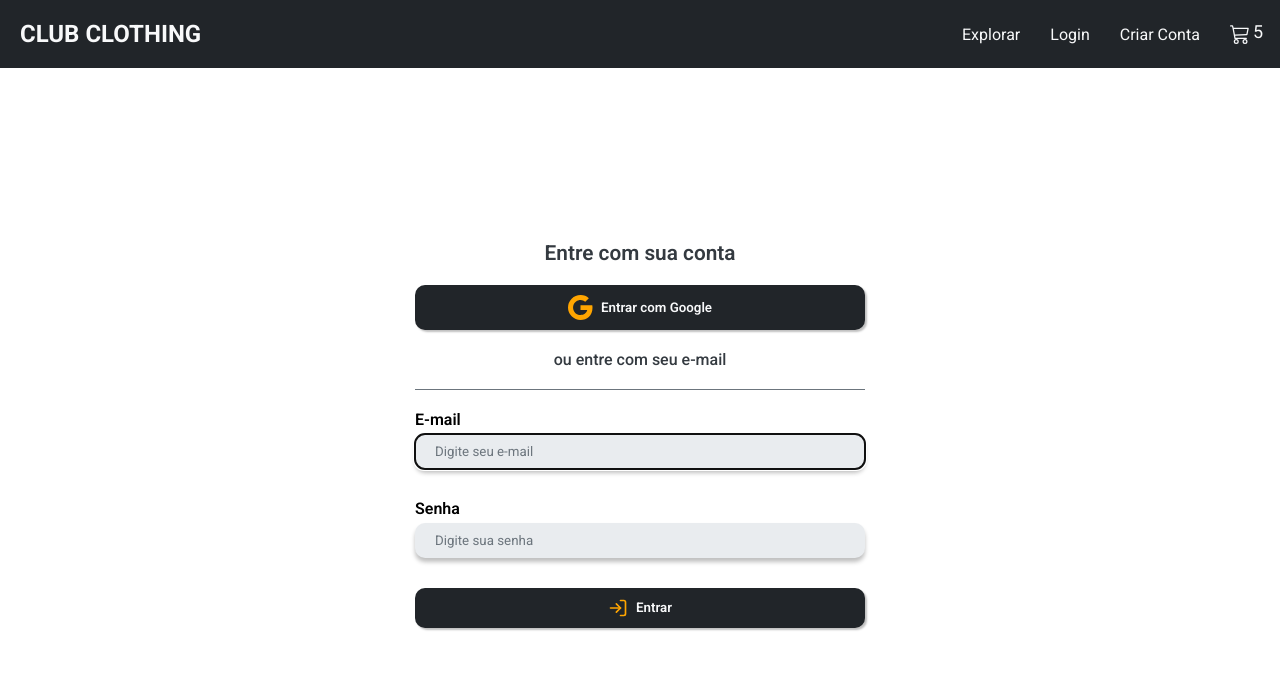
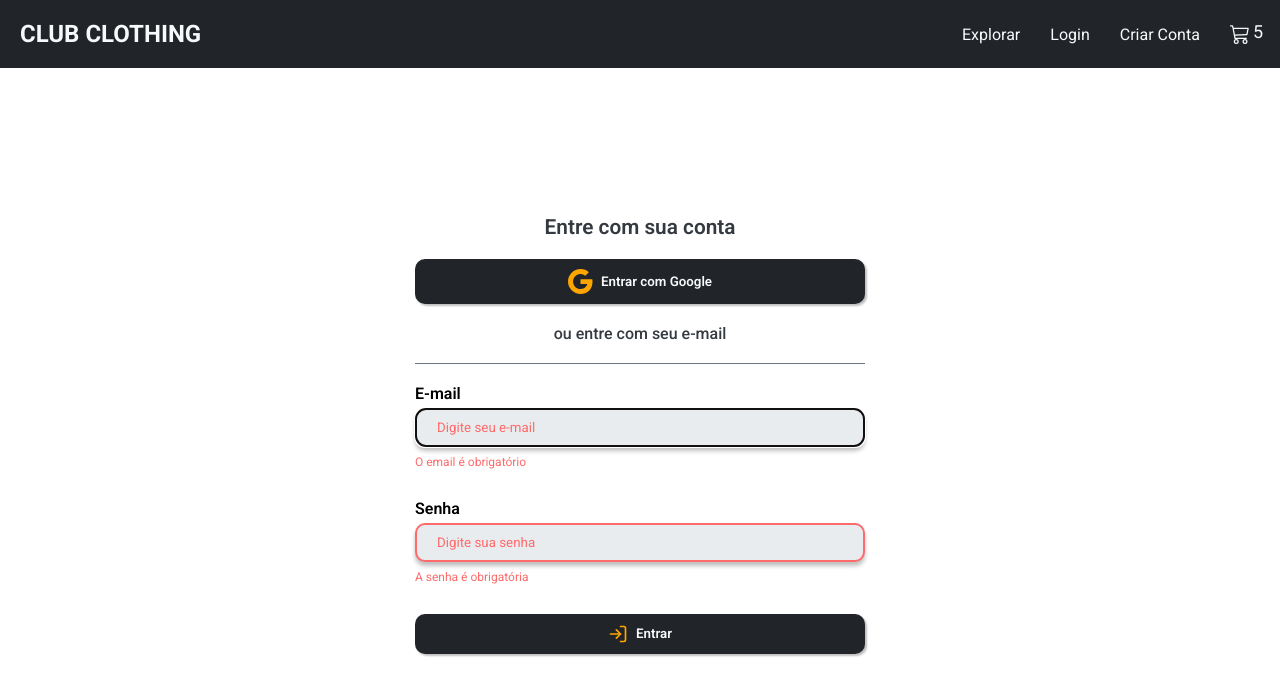
Before and after one commit to kleyton-ferreira/my-Ecommerce, a React (Create React App) app: page /login in a window 1280 px wide. Both pictures are taken after a click on the button "Entrar". Shown: the top 696 px of the page. Built offline with nearby package versions, Linux system fonts and the light colour scheme; no server answers.

Commit message:
feat: add input Error Message Components

```diff
--- a/package.json
+++ b/package.json
@@ -20,6 +20,7 @@
     "react-scripts": "5.0.1",
     "styled-components": "^6.3.12",
     "typescript": "^4.4.2",
+    "validator": "^13.15.26",
     "web-vitals": "^2.1.0"
   },
   "scripts": {
@@ -50,6 +51,7 @@
     "@eslint/css": "^1.0.0",
     "@eslint/js": "^10.0.1",
     "@types/styled-components": "^5.1.36",
+    "@types/validator": "^13.15.10",
     "eslint": "^10.1.0",
     "eslint-config-react-app": "^7.0.1",
     "eslint-plugin-react": "^7.37.5",
--- /dev/null
+++ b/src/components/input-error-message/input-error-message.styles.ts
@@ -0,0 +1,9 @@
+import styled from "styled-components";
+import Colors from "../../theme/theme.colors";
+
+export const InputErrorMessageContainer = styled.p`
+ width: 100%;
+ color: ${Colors.error};
+ font-size: 0.75rem;
+ margin-top: 8px;
+`
--- /dev/null
+++ b/src/components/input-error-message/input-error-message.tsx
@@ -0,0 +1,20 @@
+import { FunctionComponent } from 'react'
+
+// STYLE
+import { InputErrorMessageContainer } from './input-error-message.styles'
+
+interface InputErrorMessageProps {
+  children: string
+}
+
+const InputErrorMessage: FunctionComponent<InputErrorMessageProps> = ({
+  children
+}) => {
+  return (
+    <>
+      <InputErrorMessageContainer> {children} </InputErrorMessageContainer>
+    </>
+  )
+}
+
+export default InputErrorMessage
--- a/src/pages/login/login.page.tsx
+++ b/src/pages/login/login.page.tsx
@@ -1,14 +1,13 @@
 // UTILITZ
+import { BsGoogle } from 'react-icons/bs'
+import { FiLogIn } from 'react-icons/fi'
 import { useForm } from 'react-hook-form'
 
 // COMPONENTS
 import Header from '../../components/header/header.components'
 import CustomButton from '../../components/custom-button/custom-button.components'
 import CustomIput from '../../components/custom-input/custom-input-components'
-
-// ICONS
-import { BsGoogle } from 'react-icons/bs'
-import { FiLogIn } from 'react-icons/fi'
+import InputErrorMessage from '../../components/input-error-message/input-error-message'
 
 // CSS
 import {
@@ -18,6 +17,7 @@ import {
   LoginInputContainer,
   LoginSubtitle
 } from './login.styles'
+import validator from 'validator'
 
 const LoginPage = () => {
   const {
@@ -30,7 +30,7 @@ const LoginPage = () => {
     console.log({ data })
   }
 
-  console.log({ errors })
+  // console.log({ errors })
 
   return (
     <>
@@ -47,18 +47,38 @@ const LoginPage = () => {
           <LoginInputContainer>
             <p>E-mail</p>
             <CustomIput
+              hasError={!!errors.email}
               placeholder='Digite seu e-mail'
-              {...register('email', { required: true })}
+              {...register('email', {
+                required: true,
+                validate: (value) => {
+                  return validator.isEmail(value)
+                }
+              })}
             />
+            {errors?.email?.type === 'required' && (
+              <InputErrorMessage>O email é obrigatório</InputErrorMessage>
+            )}
+
+            {errors?.email?.type === 'validate' && (
+              <InputErrorMessage>
+                Por favor, insira um e-mail válido
+              </InputErrorMessage>
+            )}
           </LoginInputContainer>
 
-          {/* INPUT - 1 */}
+          {/* INPUT - 2 */}
           <LoginInputContainer>
             <p>Senha</p>
             <CustomIput
+              hasError={!!errors.password}
               placeholder='Digite sua senha'
               {...register('password', { required: true })}
             />
+
+            {errors?.password?.type === 'required' && (
+              <InputErrorMessage>A senha é obrigatória</InputErrorMessage>
+            )}
           </LoginInputContainer>
           <CustomButton
             onClick={() => handleSubmit(handleSubmitPress)()}
```
Also changed, not shown: 1 other file (tests, documents, lock files or other folders).
